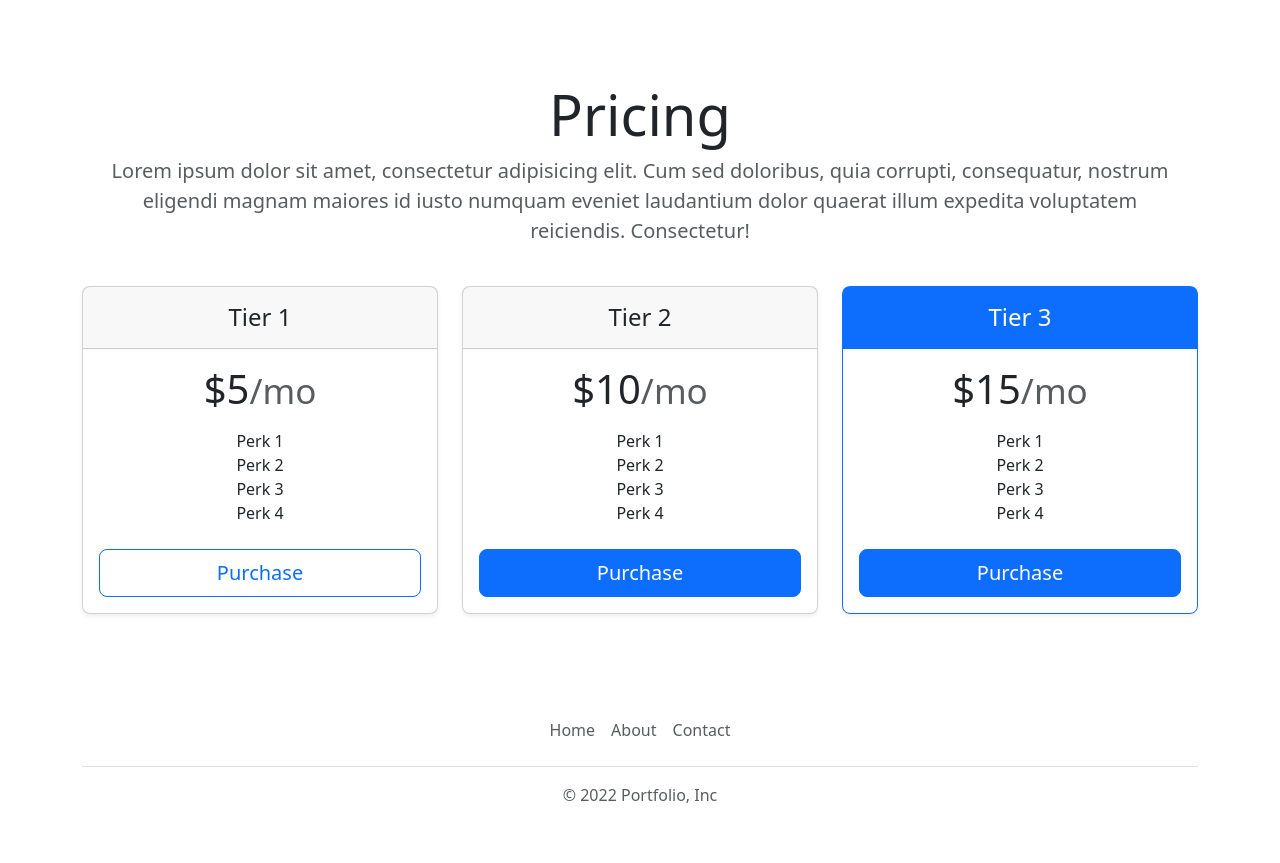
After one commit to ryanneekidev/portfolio, a Flask app: page /about in a window 1280 px wide. The commit adds this page. Shown: the part 1308-2171 px from the top of the page. Run offline with Flask 2, Linux system fonts and the light colour scheme.

Commit message:
created about page, linked pages together

```diff
--- a/app.py
+++ b/app.py
@@ -1,28 +1,14 @@
-from flask import Flask, render_template, jsonify
+from flask import Flask, render_template
 
 app = Flask(__name__)
 
-JOBS = [
-  {
-    'id':'1',
-    'title': 'Software Engineer',
-    'location': 'remote',
-    'salary': 'MAD11999'
-  },
-  {
-    'id':'2',
-    'title': 'Hardware Engineer',
-    'location': 'remote',
-  }
-]
+@app.route("/")
+def renderHomepage():
+  return render_template('home.html')
 
-@app.route("/")
-def listJobsHtml():
-  return render_template('home.html', jobs=JOBS)
-
-@app.route("/jobs")
-def listJobsApi():
-  return jsonify(JOBS)
+@app.route("/about")
+def renderAboutPage():
+  return render_template('about.html')
 
 if __name__ == "__main__":
   app.run(host='0.0.0.0', debug=True)
--- /dev/null
+++ b/templates/about.html
@@ -0,0 +1,14 @@
+<!DOCTYPE html>
+<html>
+  <head>
+    <title>About - Portfolio</title>
+    <link href="https://cdn.jsdelivr.net/npm/bootstrap@5.3.0-alpha1/dist/css/bootstrap.min.css" rel="stylesheet" integrity="sha384-GLhlTQ8iRABdZLl6O3oVMWSktQOp6b7In1Zl3/Jr59b6EGGoI1aFkw7cmDA6j6gD" crossorigin="anonymous">
+  </head>
+  <body>
+    {% include 'header2.html' %}
+    {% include 'hero2.html' %}
+    {% include 'hero3.html' %}
+    {% include 'pricing.html' %}
+    {% include 'footer.html' %}
+  </body>
+</html>
--- a/templates/footer.html
+++ b/templates/footer.html
@@ -1,9 +1,9 @@
 <div class="container">
     <footer class="py-3 my-4">
         <ul class="nav justify-content-center border-bottom pb-3 mb-3">
-            <li class="nav-item"><a href="#" class="nav-link px-2 text-muted">Home</a></li>
-            <li class="nav-item"><a href="#" class="nav-link px-2 text-muted">About</a></li>
-            <li class="nav-item"><a href="#" class="nav-link px-2 text-muted">Contact</a></li>
+            <li class="nav-item"><a href="/" class="nav-link px-2 text-muted">Home</a></li>
+            <li class="nav-item"><a href="about" class="nav-link px-2 text-muted">About</a></li>
+            <li class="nav-item"><a href="contact" class="nav-link px-2 text-muted">Contact</a></li>
         </ul>
         <p class="text-center text-muted">&copy; 2022 Portfolio, Inc</p>
     </footer>
--- a/templates/header.html
+++ b/templates/header1.html
@@ -2,9 +2,9 @@
     <header class="d-flex flex-wrap align-items-center justify-content-evenly justify-content-md-between py-3 mb-4 border-bottom">
         <a href="/" class="d-flex align-items-evenly col-md-3 mb-2 mb-md-0 text-dark text-decoration-none">Portfolio</a>
         <ul class="nav col-12 col-md-auto mb-2 justify-content-center mb-md-0">
-            <li><a href="#" class="nav-link px-2 link-secondary">Home</a></li>
-            <li><a href="#" class="nav-link px-2 link-dark">About</a></li>
-            <li><a href="#" class="nav-link px-2 link-dark">Contact</a></li>
+            <li><a href="/" class="nav-link px-2 link-blue">Home</a></li>
+            <li><a href="about" class="nav-link px-2 link-dark">About</a></li>
+            <li><a href="contact" class="nav-link px-2 link-dark">Contact</a></li>
         </ul>
         <div class="col-md-3 text-end">
             <button type="button" class="btn btn-outline-primary me-2">Login</button>
--- /dev/null
+++ b/templates/header2.html
@@ -0,0 +1,14 @@
+<div class="container">
+    <header class="d-flex flex-wrap align-items-center justify-content-evenly justify-content-md-between py-3 mb-4 border-bottom">
+        <a href="/" class="d-flex align-items-evenly col-md-3 mb-2 mb-md-0 text-dark text-decoration-none">Portfolio</a>
+        <ul class="nav col-12 col-md-auto mb-2 justify-content-center mb-md-0">
+            <li><a href="/" class="nav-link px-2 link-dark">Home</a></li>
+            <li><a href="about" class="nav-link px-2 link-blue">About</a></li>
+            <li><a href="contact" class="nav-link px-2 link-dark">Contact</a></li>
+        </ul>
+        <div class="col-md-3 text-end">
+            <button type="button" class="btn btn-outline-primary me-2">Login</button>
+            <button type="button" class="btn btn-primary">Sign-up</button>
+        </div>
+    </header>
+</div>
--- /dev/null
+++ b/templates/hero2.html
@@ -0,0 +1,15 @@
+<div class="px-4 pt-5 my-5 text-center border-bottom">
+    <h1 class="display-4 fw-bold">Portfolio</h1>
+    <div class="col-lg-6 mx-auto">
+        <p class="lead mb-4">Lorem ipsum dolor sit, amet consectetur adipisicing elit. Illum deleniti consequuntur nihil nisi consequatur inventore odio mollitia magnam tenetur, voluptatibus eos incidunt velit corporis, illo in ullam perspiciatis. Molestiae, provident.</p>
+        <div class="d-grid gap-2 d-sm-flex justify-content-sm-center mb-5">
+        <button type="button" class="btn btn-primary btn-lg px-4 me-sm-3">Hire us</button>
+        <button type="button" class="btn btn-outline-secondary btn-lg px-4">Contact us</button>
+        </div>
+    </div>
+    <div class="overflow-hidden" style="max-height: 30vh;">
+        <div class="container px-5">
+        <img src="static/code.jpg" class="img-fluid border rounded-3 shadow-lg mb-4" alt="Example image" width="700" height="500" loading="lazy">
+        </div>
+    </div>
+</div>
--- /dev/null
+++ b/templates/hero3.html
@@ -0,0 +1,15 @@
+<div class="container col-xxl-8 px-4 py-5">
+    <div class="row flex-lg-row-reverse align-items-center g-5 py-5">
+        <div class="col-10 col-sm-8 col-lg-6">
+        <img src="static/code.jpg" class="d-block mx-lg-auto img-fluid" alt="Bootstrap Themes" width="700" height="500" loading="lazy">
+        </div>
+        <div class="col-lg-6">
+        <h1 class="display-5 fw-bold lh-1 mb-3">Portfolio</h1>
+        <p class="lead">Lorem ipsum dolor sit amet consectetur adipisicing elit. Veniam distinctio nesciunt vero eius veritatis officia ex ipsum. Quidem dicta ipsum voluptatem quos asperiores, omnis nobis minus maxime reprehenderit, at enim!</p>
+        <div class="d-grid gap-2 d-md-flex justify-content-md-start">
+            <button type="button" class="btn btn-primary btn-lg px-4 me-md-2">Hire us</button>
+            <button type="button" class="btn btn-outline-secondary btn-lg px-4">Contact us</button>
+        </div>
+        </div>
+    </div>
+</div>
--- a/templates/home.html
+++ b/templates/home.html
@@ -5,7 +5,7 @@
      <link href="https://cdn.jsdelivr.net/npm/bootstrap@5.3.0-alpha1/dist/css/bootstrap.min.css" rel="stylesheet" integrity="sha384-GLhlTQ8iRABdZLl6O3oVMWSktQOp6b7In1Zl3/Jr59b6EGGoI1aFkw7cmDA6j6gD" crossorigin="anonymous">
   </head>
   <body>
-    {% include 'header.html' %}
+    {% include 'header1.html' %}
     {% include 'hero.html' %}
     {% include 'features.html' %}
     {% include 'footer.html' %}
--- /dev/null
+++ b/templates/pricing.html
@@ -0,0 +1,59 @@
+<div class="container py-3">
+    <div class="pricing-header p-3 pb-md-4 mx-auto text-center">
+        <h1 class="display-4 fw-normal">Pricing</h1>
+        <p class="fs-5 text-muted">Lorem ipsum dolor sit amet, consectetur adipisicing elit. Cum sed doloribus, quia corrupti, consequatur, nostrum eligendi magnam maiores id iusto numquam eveniet laudantium dolor quaerat illum expedita voluptatem reiciendis. Consectetur!</p>
+    </div>
+    <div class="row row-cols-1 row-cols-md-3 mb-3 text-center">
+        <div class="col">
+            <div class="card mb-4 rounded-3 shadow-sm">
+            <div class="card-header py-3">
+                <h4 class="my-0 fw-normal">Tier 1</h4>
+            </div>
+            <div class="card-body">
+                <h1 class="card-title pricing-card-title">$5<small class="text-muted fw-light">/mo</small></h1>
+                <ul class="list-unstyled mt-3 mb-4">
+                <li>Perk 1</li>
+                <li>Perk 2</li>
+                <li>Perk 3</li>
+                <li>Perk 4</li>
+                </ul>
+                <button type="button" class="w-100 btn btn-lg btn-outline-primary">Purchase</button>
+            </div>
+            </div>
+        </div>
+        <div class="col">
+            <div class="card mb-4 rounded-3 shadow-sm">
+            <div class="card-header py-3">
+                <h4 class="my-0 fw-normal">Tier 2</h4>
+            </div>
+            <div class="card-body">
+                <h1 class="card-title pricing-card-title">$10<small class="text-muted fw-light">/mo</small></h1>
+                <ul class="list-unstyled mt-3 mb-4">
+                <li>Perk 1</li>
+                <li>Perk 2</li>
+                <li>Perk 3</li>
+                <li>Perk 4</li>
+                </ul>
+                <button type="button" class="w-100 btn btn-lg btn-primary">Purchase</button>
+            </div>
+            </div>
+        </div>
+        <div class="col">
+            <div class="card mb-4 rounded-3 shadow-sm border-primary">
+            <div class="card-header py-3 text-bg-primary border-primary">
+                <h4 class="my-0 fw-normal">Tier 3</h4>
+            </div>
+            <div class="card-body">
+                <h1 class="card-title pricing-card-title">$15<small class="text-muted fw-light">/mo</small></h1>
+                <ul class="list-unstyled mt-3 mb-4">
+                <li>Perk 1</li>
+                <li>Perk 2</li>
+                <li>Perk 3</li>
+                <li>Perk 4</li>
+                </ul>
+                <button type="button" class="w-100 btn btn-lg btn-primary">Purchase</button>
+            </div>
+            </div>
+        </div>
+    </div>
+</div>
```
Also changed, not shown: templates/header3.html (added, +14 -0 lines).
